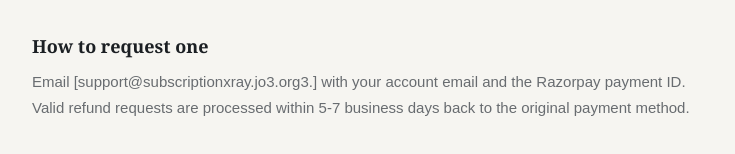
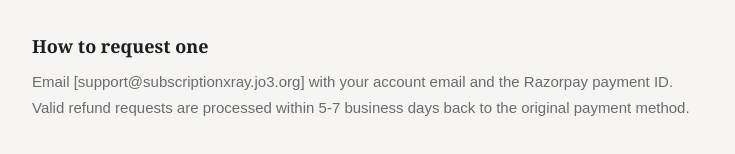
Before and after one commit to Rayyankhaan/subscription-x-ray, a Next.js app: page /refund in a window 1280 px wide. Shown: the part 550-704 px from the top of the page, without its empty margins (272-1007 px from the left). Built offline with nearby package versions, Linux system fonts and the light colour scheme.

Commit message:
change mails

```diff
--- a/app/refund/page.tsx
+++ b/app/refund/page.tsx
@@ -36,7 +36,7 @@ export default function RefundPage() {
 
         <section>
           <h2>How to request one</h2>
-          <p>Email [support@subscriptionxray.jo3.org3.] with your account email and the Razorpay
+          <p>Email [support@subscriptionxray.jo3.org] with your account email and the Razorpay
              payment ID. Valid refund requests are processed within 5-7 business days back to
              the original payment method.</p>
         </section>
```
